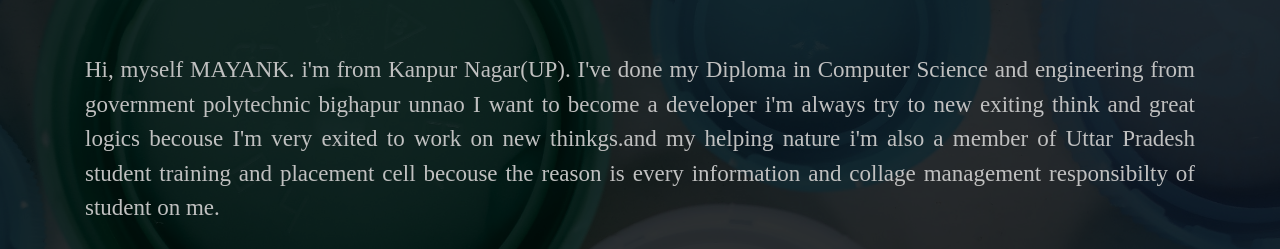
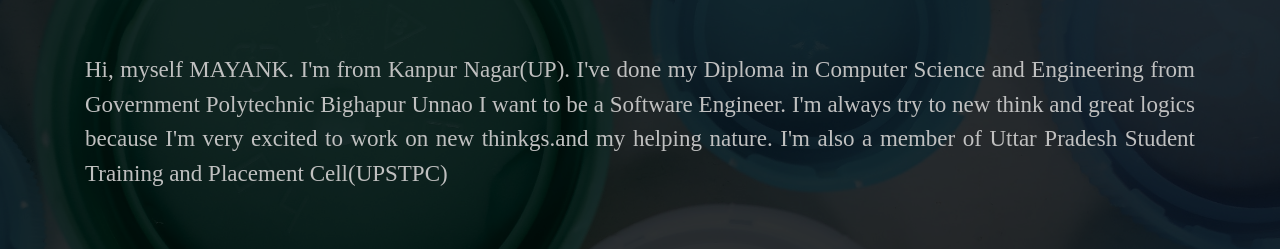
Before and after one commit to MAYANKMAYANK/mayankportfolio.github.io, a plain HTML site: page index.html in a window 1280 px wide. Shown: the part 703-952 px from the top of the page. Drawn offline with nearby package versions, Linux system fonts and the light colour scheme.

Commit message:
Update index.html

```diff
--- a/index.html
+++ b/index.html
@@ -185,9 +185,8 @@ width:200px;
 <h2 style="border:1px solid;margin:center;font-family:cursive;padding:15px;border-radius:100px 0px 100px 0px;color:white;" align="center">About my self</h2>
 <br><br>
 <p style="font-size:23px;text-align:justify;color:silver;font-family:perpetua;">
-Hi, myself MAYANK. i'm from Kanpur Nagar(UP). I've done my Diploma in Computer Science and engineering from government polytechnic bighapur unnao I want to become a developer
-i'm always try to new exiting think and great logics becouse I'm very exited to work on new thinkgs.and my helping nature i'm also a member of Uttar Pradesh student training and placement cell becouse the reason is every information
- and collage management responsibilty of student on me.
+Hi, myself MAYANK. I'm from Kanpur Nagar(UP). I've done my Diploma in Computer Science and Engineering from Government Polytechnic Bighapur Unnao I want to be a Software Engineer.
+I'm always try to new think and great logics because I'm very excited to work on new thinkgs.and my helping nature. I'm also a member of Uttar Pradesh Student Training and Placement Cell(UPSTPC)
 <p>
 </div>
 </section>
```
